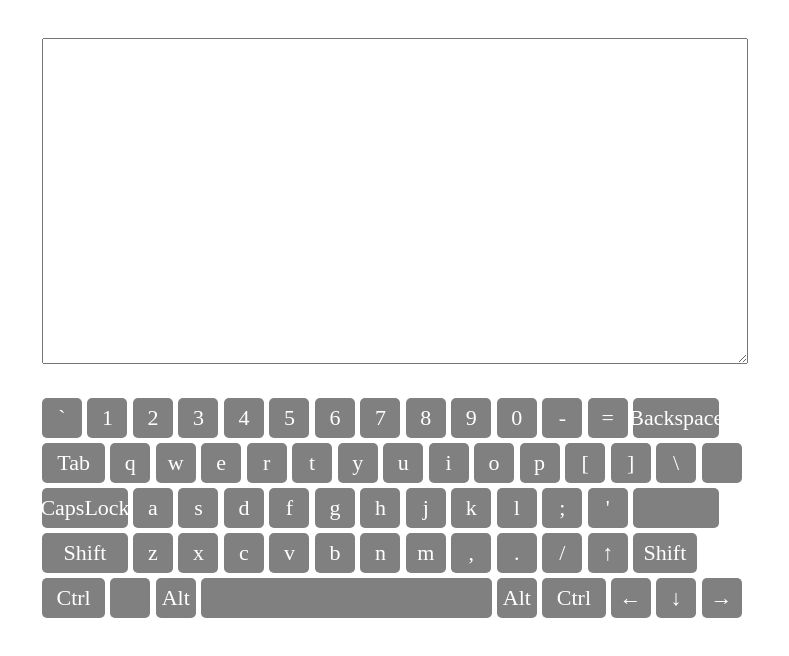
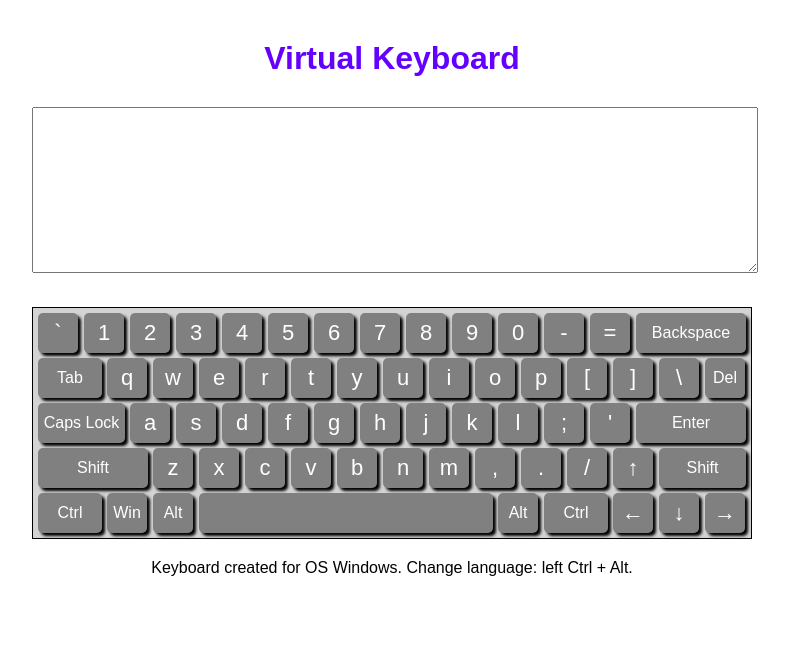
Before and after one commit to Western8/virtual-keyboard, a website with bundled scripts: page index.html in a window 1280 px wide. Shown: the whole page, without its empty margins (248-1037 px from the left). Built offline with nearby package versions, Linux system fonts and the light colour scheme.

Commit message:
feat: add func keys

```diff
--- a/css/style.css
+++ b/css/style.css
@@ -1,20 +1,39 @@
 :root {
-    --color-key-text: white;
-    --color-key-back: grey;
-    --color-key-hover: aqua;
-    --color-key-active: red;
+    --color-keyboard: #d3d3d3;
+    --color-key-text: #ffffff;
+    --color-key-back: #808080;
+    --color-key-hover: #69dbdb;
+    --color-key-active: #6400ff;
+}
+
+html {
+    box-sizing: border-box;
+    font-family: "Arial", sans-serif;
 }
 
 .wrapper {
-    max-width: 700px;
+    max-width: 720px;
     height: 100vh;;
     margin: auto;
 }
 
+h1 {
+    width: 100%;
+    margin: 40px auto 0px;
+    text-align: center;
+    color: var(--color-key-active);
+}
+
 .input {
     width: 100%;
-    height: 40%;
+    height: 20%;
     margin: 30px auto;
+}
+
+.info {
+    width: 100%;
+    text-align: center;
+    margin: 20px auto;
 }
 
 .keyboard {
@@ -22,31 +41,15 @@
     grid-template-columns: repeat(31, 1fr);
     grid-template-rows: repeat(5, 1fr);
     justify-content: space-between;
-    /*
-    grid-area: r11;
-    grid-template-areas:
-        "r11 r12 r13 r14 r15 r16 r17 r18 r19 r10 r11 r12 r13 r14 r14"
-        "r1 r1 r1 r14 r15 r16 r17 r18 r19 r10 r11 r12 r13 r14 r15"
-        "r11 r12 r13 r14 r15 r16 r17 r18 r19 r10 r11 r12 r13 r14 r15"
-        "r11 r12 r13 r14 r15 r16 r17 r18 r19 r10 r11 r12 r13 r14 r15"
-        "r11 r12 r13 r14 r15 r16 r17 r18 r19 r10 r11 r12 r13 r14 r15";
-        */
+    border: 1px solid #000000;
+    padding: 5px;
     gap: 5px;
-    /*
-    display: flex;
-    flex-direction: column;
-    */
-}
-
-.row {
-    display: flex;
-    justify-content: space-between;
+    background-color: var(--color-keyboard);
 }
 
 .key {
     width: 40px;
     height: 40px;
-    /* gap: 10px; */
     grid-column: span 2;
     border-radius: 5px;
     display: flex;
@@ -55,6 +58,12 @@
     background-color: var(--color-key-back);
     color: var(--color-key-text);
     font-size: 22px;
+    box-shadow: 3px 3px 3px #000000;
+    transition: 0.5s;
+}
+
+.func {
+    font-size: 16px;
 }
 
 .key:hover {
@@ -63,9 +72,10 @@
 
 .key:active,
 .key.active {
-/*    width: 50px;
-    height: 50px;*/
-    font-size: 30px;
+    position: relative;
+    top: 2px;
+    left: 2px;
+    box-shadow: none;
     background-color: var(--color-key-active);
 }
 
@@ -79,6 +89,11 @@
     grid-column: span 4;
 }
 
+.size-huge {
+    width: auto;
+    grid-column: span 5;
+}
+
 #Space {
     width: auto;
     grid-column: span 13;
--- a/js/keys.js
+++ b/js/keys.js
@@ -79,34 +79,34 @@ export default [
   },
 
   {
-    code: 'Digital1', keyEnUp: '!', keyEnLow: '1', keyRuUp: '!', keyRuLow: '1',
+    code: 'Digit1', keyEnUp: '!', keyEnLow: '1', keyRuUp: '!', keyRuLow: '1',
   },
   {
-    code: 'Digital2', keyEnUp: '@', keyEnLow: '2', keyRuUp: '"', keyRuLow: '2',
+    code: 'Digit2', keyEnUp: '@', keyEnLow: '2', keyRuUp: '"', keyRuLow: '2',
   },
   {
-    code: 'Digital3', keyEnUp: '#', keyEnLow: '3', keyRuUp: '№', keyRuLow: '3',
+    code: 'Digit3', keyEnUp: '#', keyEnLow: '3', keyRuUp: '№', keyRuLow: '3',
   },
   {
-    code: 'Digital4', keyEnUp: '$', keyEnLow: '4', keyRuUp: ';', keyRuLow: '4',
+    code: 'Digit4', keyEnUp: '$', keyEnLow: '4', keyRuUp: ';', keyRuLow: '4',
   },
   {
-    code: 'Digital5', keyEnUp: '%', keyEnLow: '5', keyRuUp: '%', keyRuLow: '5',
+    code: 'Digit5', keyEnUp: '%', keyEnLow: '5', keyRuUp: '%', keyRuLow: '5',
   },
   {
-    code: 'Digital6', keyEnUp: '^', keyEnLow: '6', keyRuUp: ':', keyRuLow: '6',
+    code: 'Digit6', keyEnUp: '^', keyEnLow: '6', keyRuUp: ':', keyRuLow: '6',
   },
   {
-    code: 'Digital7', keyEnUp: '&', keyEnLow: '7', keyRuUp: '?', keyRuLow: '7',
+    code: 'Digit7', keyEnUp: '&', keyEnLow: '7', keyRuUp: '?', keyRuLow: '7',
   },
   {
-    code: 'Digital8', keyEnUp: '*', keyEnLow: '8', keyRuUp: '*', keyRuLow: '8',
+    code: 'Digit8', keyEnUp: '*', keyEnLow: '8', keyRuUp: '*', keyRuLow: '8',
   },
   {
-    code: 'Digital9', keyEnUp: '(', keyEnLow: '9', keyRuUp: '(', keyRuLow: '9',
+    code: 'Digit9', keyEnUp: '(', keyEnLow: '9', keyRuUp: '(', keyRuLow: '9',
   },
   {
-    code: 'Digital0', keyEnUp: ')', keyEnLow: '0', keyRuUp: ')', keyRuLow: '0',
+    code: 'Digit0', keyEnUp: ')', keyEnLow: '0', keyRuUp: ')', keyRuLow: '0',
   },
 
   {
@@ -162,13 +162,13 @@ export default [
     code: 'Tab', keyEnUp: 'Tab', keyEnLow: 'Tab', keyRuUp: 'Tab', keyRuLow: 'Tab',
   },
   {
-    code: 'Delete', keyEnUp: 'Del', keyEnLow: '', keyRuUp: '', keyRuLow: '',
+    code: 'Delete', keyEnUp: 'Del', keyEnLow: 'Del', keyRuUp: 'Del', keyRuLow: 'Del',
   },
   {
-    code: 'CapsLock', keyEnUp: 'CapsLock', keyEnLow: 'CapsLock', keyRuUp: 'CapsLock', keyRuLow: 'CapsLock',
+    code: 'CapsLock', keyEnUp: 'Caps Lock', keyEnLow: 'Caps Lock', keyRuUp: 'Caps Lock', keyRuLow: 'Caps Lock',
   },
   {
-    code: 'Enter', keyEnUp: 'Enter', keyEnLow: '', keyRuUp: '', keyRuLow: '',
+    code: 'Enter', keyEnUp: 'Enter', keyEnLow: 'Enter', keyRuUp: 'Enter', keyRuLow: 'Enter',
   },
   {
     code: 'ShiftLeft', keyEnUp: 'Shift', keyEnLow: 'Shift', keyRuUp: 'Shift', keyRuLow: 'Shift',
@@ -189,12 +189,12 @@ export default [
     code: 'AltRight', keyEnUp: 'Alt', keyEnLow: 'Alt', keyRuUp: 'Alt', keyRuLow: 'Alt',
   },
   {
-    code: 'MetaLeft', keyEnUp: 'Win', keyEnLow: '', keyRuUp: '', keyRuLow: '',
+    code: 'MetaLeft', keyEnUp: 'Win', keyEnLow: 'Win', keyRuUp: 'Win', keyRuLow: 'Win',
   },
   {
-    code: 'MetaRight', keyEnUp: 'Win', keyEnLow: '', keyRuUp: '', keyRuLow: '',
+    code: 'MetaRight', keyEnUp: 'Win', keyEnLow: 'Win', keyRuUp: 'Win', keyRuLow: 'Win',
   },
   {
-    code: 'Space', keyEnUp: ' ', keyEnLow: '', keyRuUp: '', keyRuLow: '',
+    code: 'Space', keyEnUp: ' ', keyEnLow: ' ', keyRuUp: ' ', keyRuLow: ' ',
   },
 ];
--- a/script.js
+++ b/script.js
@@ -2,104 +2,151 @@ import keys from './js/keys.js';
 
 const body = document.querySelector('body');
 const state = {
-  lang: 'en',
+  langRu: false,
   shift: false,
   capsLock: false,
   up: false,
 };
 
-const keysRow1 = ['Backquote', 'Digital1', 'Digital2', 'Digital3', 'Digital4', 'Digital5', 'Digital6', 'Digital7', 'Digital8', 'Digital9', 'Digital0', 'Minus', 'Equal', 'Backspace'];
+const keysRow1 = ['Backquote', 'Digit1', 'Digit2', 'Digit3', 'Digit4', 'Digit5', 'Digit6', 'Digit7', 'Digit8', 'Digit9', 'Digit0', 'Minus', 'Equal', 'Backspace'];
 const keysRow2 = ['Tab', 'KeyQ', 'KeyW', 'KeyE', 'KeyR', 'KeyT', 'KeyY', 'KeyU', 'KeyI', 'KeyO', 'KeyP', 'BracketLeft', 'BracketRight', 'Backslash', 'Delete'];
 const keysRow3 = ['CapsLock', 'KeyA', 'KeyS', 'KeyD', 'KeyF', 'KeyG', 'KeyH', 'KeyJ', 'KeyK', 'KeyL', 'Semicolon', 'Quote', 'Enter'];
 const keysRow4 = ['ShiftLeft', 'KeyZ', 'KeyX', 'KeyC', 'KeyV', 'KeyB', 'KeyN', 'KeyM', 'Comma', 'Period', 'Slash', 'ArrowUp', 'ShiftRight'];
 const keysRow5 = ['ControlLeft', 'MetaLeft', 'AltLeft', 'Space', 'AltRight', 'ControlRight', 'ArrowLeft', 'ArrowDown', 'ArrowRight'];
 const keysRows = [...keysRow1, ...keysRow2, ...keysRow3, ...keysRow4, ...keysRow5];
-const keysMiddle = ['Tab', 'ControlLeft', 'ControlRight', 'ShiftRight'];
-const keysBig = ['Backspace', 'CapsLock', 'Enter', 'ShiftLeft'];
+const keysMiddle = ['Tab', 'ControlLeft', 'ControlRight'];
+const keysBig = ['CapsLock', 'ShiftRight'];
+const keysHuge = ['Backspace', 'Enter', 'ShiftLeft'];
+const keysMark = ['Backquote', 'Minus', 'Equal', 'BracketLeft', 'BracketRight', 'Semicolon', 'Quote', 'Backslash', 'Comma', 'Period', 'Slash', 'Space', 'ArrowUp', 'ArrowLeft', 'ArrowDown', 'ArrowRight'];
+const keysMarkShift = ['Backquote', 'BracketLeft', 'BracketRight', 'Semicolon', 'Quote', 'Comma', 'Period'];
+const keysFunc = ['Tab', 'Backspace', 'Delete', 'CapsLock', 'Enter', 'ShiftLeft', 'ShiftRight', 'ControlLeft', 'MetaLeft', 'AltLeft', 'ControlRight', 'AltRight'];
 
 const wrapper = document.createElement('div');
 wrapper.classList.add('wrapper');
 body.append(wrapper);
 
+const h1 = document.createElement('h1');
+h1.textContent = 'Virtual Keyboard';
+wrapper.append(h1);
+
 const input = document.createElement('textarea');
 input.classList.add('input');
 wrapper.append(input);
 
+function selectStart() {
+  return false;
+}
+
 const keyboard = document.createElement('div');
 keyboard.classList.add('keyboard');
+keyboard.addEventListener('selectstart', selectStart);
 wrapper.append(keyboard);
 
 function addText(text) {
   input.setRangeText(text, input.selectionStart, input.selectionEnd, 'end');
 }
 
-/*
-function clickKey(e) {
-  let code = e.target.dataset.code;
-  if (code === 'CapsLock') {
-    state.capsLock = !state.capsLock;
-  };
+function getLetter(keyItem) {
+  let res = '';
+  if (state.langRu) {
+    if (keyItem.code.includes('Key') || keysMarkShift.includes(keyItem.code)) {
+      res = (state.up) ? keyItem.keyRuUp : keyItem.keyRuLow;
+    } else {
+      res = (state.shift) ? keyItem.keyRuUp : keyItem.keyRuLow;
+    }
+  } else if (keyItem.code.includes('Key')) {
+    res = (state.up) ? keyItem.keyEnUp : keyItem.keyEnLow;
+  } else {
+    res = (state.shift) ? keyItem.keyEnUp : keyItem.keyEnLow;
+  }
+  return res;
+}
+
+function changeView() {
   state.up = (state.shift && !state.capsLock) || (state.capsLock && !state.shift);
 
-  let text = '';
-  if (state.lang === 'ru') {
-    text = (state.up) ? e.target.dataset.keyRuUp : e.target.dataset.keyRuLow;
+  const allKeys = document.querySelectorAll('.key');
+  allKeys.forEach((item) => {
+    const itemNew = item;
+    itemNew.textContent = getLetter(item.dataset);
+  });
+
+  const capsLock = document.getElementById('CapsLock');
+  if (state.capsLock) {
+    capsLock.classList.add('active');
   } else {
-    text = (state.up) ? e.target.dataset.keyEnUp : e.target.dataset.keyEnLow;
-  }
-  //const text = e.target.dataset.keyEnUp;
-  // input.textContent += symb;
-  // let textContent = input.textContent;
-  addText(text);
-}
-*/
-
-function mousedownKey(e) {
-  const { code } = e.target.dataset;
-  if (code === 'ShiftLeft' || code === 'ShiftRight') {
-    state.shift = true;
+    capsLock.classList.remove('active');
   }
 }
 
-function mouseupKey(e) {
-  const { code } = e.target.dataset;
+function actKey(code, shiftKey = false, ctrlKey = false, altKey = false) {
+  const key = keys.find((k) => (k.code === code));
+
   if (code === 'ShiftLeft' || code === 'ShiftRight') {
     state.shift = false;
   }
   if (code === 'CapsLock') {
     state.capsLock = !state.capsLock;
   }
-  state.up = (state.shift && !state.capsLock) || (state.capsLock && !state.shift);
 
-  let text = '';
-  if (state.lang === 'ru') {
-    text = (state.up) ? e.target.dataset.keyRuUp : e.target.dataset.keyRuLow;
-  } else {
-    text = (state.up) ? e.target.dataset.keyEnUp : e.target.dataset.keyEnLow;
+  if (((code === 'ControlLeft' || code === 'ControlRight') && altKey) || ((code === 'AltLeft' || code === 'AltRight') && ctrlKey)) {
+    state.langRu = !state.langRu;
   }
-  addText(text);
+
+  changeView();
+
+  if (keysMark.includes(code) || code.includes('Key') || code.includes('Digit')) {
+    const text = getLetter(key);
+    addText(text);
+  } else if (code === 'Backspace') {
+    if (input.selectionStart > 0) {
+      input.setRangeText('', input.selectionStart - 1, input.selectionStart, 'end');
+    }
+  } else if (code === 'Delete') {
+    input.setRangeText('', input.selectionStart, input.selectionStart + 1, 'end');
+  } else if (code === 'Enter') {
+    addText('\n');
+  } else if (code === 'Tab') {
+    addText('\t');
+  }
+
+  if (shiftKey) {
+    state.shiftKey = shiftKey;
+  }
+}
+
+function mousedownKey(e) {
+  const { code } = e.target.dataset;
+  if (code === 'ShiftLeft' || code === 'ShiftRight') {
+    state.shift = true;
+    changeView();
+  }
+}
+
+function mouseupKey(e) {
+  const { code } = e.target.dataset;
+  actKey(code, e.target.shiftKey, e.target.ctrlKey, e.target.altKey);
 }
 
 function pressKeydown(e) {
   const key = document.getElementById(e.code);
   if (key) {
     key.classList.add('active');
+
+    if (e.key === 'Shift') {
+      state.shift = true;
+      changeView();
+    }
   }
 }
 
 function pressKeyup(e) {
+  // e.preventDefault();
   const key = document.getElementById(e.code);
   if (key) {
     key.classList.remove('active');
-    addText(key.dataset.keyEnUp);
+    actKey(key.dataset.code, e.shiftKey, e.ctrlKey, e.altKey);
   }
-}
-
-function createRow() {
-  const row = document.createElement('div');
-  row.classList.add('row');
-  keyboard.append(row);
-  return row;
 }
 
 function createKey(row, objKey) {
@@ -109,6 +156,11 @@ function createKey(row, objKey) {
     key.classList.add('size-middle');
   } else if (keysBig.includes(objKey.code)) {
     key.classList.add('size-big');
+  } else if (keysHuge.includes(objKey.code)) {
+    key.classList.add('size-huge');
+  }
+  if (keysFunc.includes(objKey.code)) {
+    key.classList.add('func');
   }
   key.id = objKey.code;
   key.dataset.code = objKey.code;
@@ -117,7 +169,6 @@ function createKey(row, objKey) {
   key.dataset.keyRuUp = objKey.keyRuUp;
   key.dataset.keyRuLow = objKey.keyRuLow;
   key.textContent = objKey.keyEnLow;
-  // key.addEventListener('click', clickKey);
   key.addEventListener('mousedown', mousedownKey);
   key.addEventListener('mouseup', mouseupKey);
   row.append(key);
@@ -128,37 +179,22 @@ keysRows.forEach((item) => {
   createKey(keyboard, keyItem);
 });
 
-/*
-let row = createRow();
-keysRow1.forEach((item) => {
-  const keyItem = keys.find((k) => (k.code === item));
-  createKey(row, keyItem);
-});
-
-row = createRow();
-keysRow2.forEach((item) => {
-  const keyItem = keys.find((k) => (k.code === item));
-  createKey(row, keyItem);
-});
-
-row = createRow();
-keysRow3.forEach((item) => {
-  const keyItem = keys.find((k) => (k.code === item));
-  createKey(row, keyItem);
-});
-
-row = createRow();
-keysRow4.forEach((item) => {
-  const keyItem = keys.find((k) => (k.code === item));
-  createKey(row, keyItem);
-});
-
-row = createRow();
-keysRow5.forEach((item) => {
-  const keyItem = keys.find((k) => (k.code === item));
-  createKey(row, keyItem);
-});
-*/
+const p = document.createElement('p');
+p.classList.add('info');
+p.textContent = 'Keyboard created for OS Windows. Change language: left Ctrl + Alt.';
+wrapper.append(p);
 
 document.addEventListener('keydown', pressKeydown);
 document.addEventListener('keyup', pressKeyup);
+changeView();
+
+function init() {
+  state.langRu = JSON.parse(localStorage.getItem('langRu'));
+  changeView();
+}
+window.addEventListener('load', init);
+
+function saveSettings() {
+  localStorage.setItem('langRu', JSON.stringify(state.langRu));
+}
+window.addEventListener('beforeunload', saveSettings);
```
